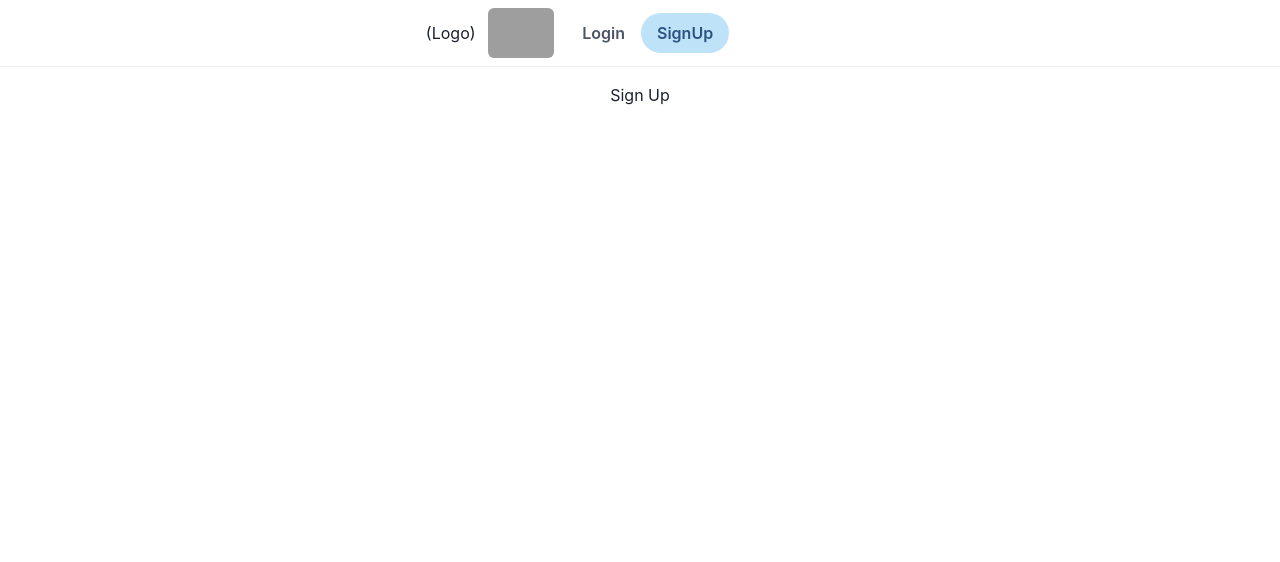
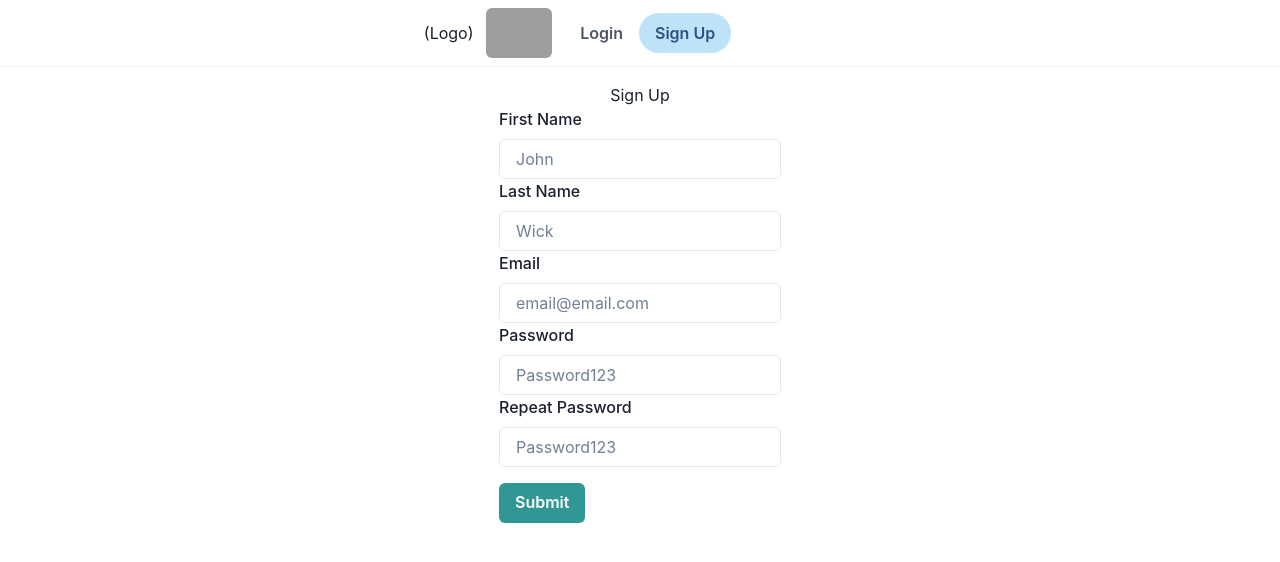
Before and after one commit to carlcrede/system-integration-group5, a React (Vite) app in the folder website/: page /sign-up in a window 1280 px wide. Shown: the top 562 px of the page. Built offline with nearby package versions, Linux system fonts and the light colour scheme; grey boxes are pictures that could not be loaded.

Commit message:
Sign-up implementation

```diff
--- a/website/src/components/NavBar.tsx
+++ b/website/src/components/NavBar.tsx
@@ -46,7 +46,7 @@ const NavBar: FunctionComponent<Props> = ({selectedIndex}) => {
                         <Link to="/login">Login</Link>
                     </Tab>
                     <Tab>
-                        <Link to="/sign-up">SignUp</Link>
+                        <Link to="/sign-up">Sign Up</Link>
                     </Tab>
                         </>
                     )}
--- a/website/src/hooks/useAuth.ts
+++ b/website/src/hooks/useAuth.ts
@@ -1,7 +1,9 @@
-import { useEffect, useState } from 'react';
+import { useToast } from '@chakra-ui/react';
 
 export const useAuth = () => {
+  const toast = useToast()
   const api_url = 'https://si-auth-server-5rds.onrender.com/api/';
+
   const getUserToken = () => {
     return localStorage.getItem('user');
   }
@@ -27,11 +29,19 @@ export const useAuth = () => {
   };
 
   const signUp = async (email: string, password: string, firstName: string, lastName: string) => {
-    return fetch(api_url + 'auth/register', {
+    const sign_up_res = await fetch(api_url + 'auth/register', {
          method: 'POST',
          headers: { 'Content-Type': 'application/json' },
          body: JSON.stringify({ email, password, firstName, lastName })
     })
+    if (!sign_up_res.ok) {
+      toast({
+        title: await sign_up_res.text(),
+        status: 'error',
+        isClosable: true,
+      })
+    }
+    return sign_up_res.ok
   };
 
   const logout = () => {
--- a/website/src/routes/SignUpPage.tsx
+++ b/website/src/routes/SignUpPage.tsx
@@ -1,11 +1,86 @@
-import { Flex, Text } from "@chakra-ui/react"
+import { Button, Flex, FormControl, FormErrorMessage, FormLabel, Input, Text, useToast } from "@chakra-ui/react"
+import { Field, Form, Formik } from "formik";
+import { useNavigate } from "react-router-dom";
 import PageTemplate from "../containers/PageTemplate";
+import { useAuth } from "../hooks/useAuth";
+import { validateEmail, validateName, validatePassword } from "../utils/inputValidation";
 
 function SignUpPage() {
+  const { signUp } = useAuth();
+  const navigate = useNavigate();
+
   return (
     <PageTemplate selectedIndex={1}>
-      <Flex align={'center'} justifyContent={'center'}>
+      <Flex flexDir='column' align={'center'} justifyContent={'center'}>
         <Text>Sign Up</Text>
+        <Formik
+          initialValues={{ email: '', password: '', firstName: '', lastName: '', repeatPassword: '' }}
+          onSubmit={async (values, actions) => {
+            const res = await signUp(values.email, values.password, values.firstName, values.lastName)
+            actions.setSubmitting(false)
+            if (res) {
+              navigate('/login')
+            }
+          }}
+          >
+          {(props) => (
+            <Form>
+              <Field name='firstName' validate={validateName}>
+                {({ field, form }) => (
+                  <FormControl isInvalid={form.errors.firstName && form.touched.firstName}>
+                    <FormLabel>First Name</FormLabel>
+                    <Input {...field} placeholder='John' />
+                    <FormErrorMessage>{form.errors.firstName}</FormErrorMessage>
+                  </FormControl>
+                )}
+              </Field>
+              <Field name='lastName' validate={validateName}>
+                {({ field, form }) => (
+                  <FormControl isInvalid={form.errors.lastName && form.touched.lastName}>
+                    <FormLabel>Last Name</FormLabel>
+                    <Input {...field} placeholder='Wick' />
+                    <FormErrorMessage>{form.errors.lastName}</FormErrorMessage>
+                  </FormControl>
+                )}
+              </Field>
+              <Field name='email' validate={validateEmail}>
+                {({ field, form }) => (
+                  <FormControl isInvalid={form.errors.email && form.touched.email}>
+                    <FormLabel>Email</FormLabel>
+                    <Input {...field} type='email' placeholder='email@email.com' />
+                    <FormErrorMessage>{form.errors.email}</FormErrorMessage>
+                  </FormControl>
+                )}
+              </Field>
+              <Field name='password' validate={validatePassword}>
+                {({ field, form }) => (
+                  <FormControl isInvalid={form.errors.password && form.touched.password}>
+                    <FormLabel>Password</FormLabel>
+                    <Input {...field} type='password' placeholder='Password123' />
+                    <FormErrorMessage>{form.errors.password}</FormErrorMessage>
+                  </FormControl>
+                )}
+              </Field>
+              <Field name='repeatPassword' validate={validatePassword}>
+                {({ field, form }) => (
+                  <FormControl isInvalid={form.errors.repeatPassword && form.touched.repeatPassword}>
+                    <FormLabel>Repeat Password</FormLabel>
+                    <Input {...field} type='password' placeholder='Password123' />
+                    <FormErrorMessage>{form.errors.repeatPassword}</FormErrorMessage>
+                  </FormControl>
+                )}
+              </Field>
+              <Button
+                mt={4}
+                colorScheme='teal'
+                isLoading={props.isSubmitting}
+                type='submit'
+                >
+                Submit
+              </Button>
+            </Form>
+          )}
+        </Formik>
       </Flex>
     </PageTemplate>
   )
--- a/website/src/utils/inputValidation.ts
+++ b/website/src/utils/inputValidation.ts
@@ -17,3 +17,13 @@ export function validatePassword(value: string) {
     }
     return error
 }
+
+export function validateName(value: string) {
+    let error
+    if (!value) {
+        error = 'Name is required'
+    } else if (value.length < 3) {
+        error = 'Each name must be at least 3 characters long'
+    }
+    return error
+}
```
